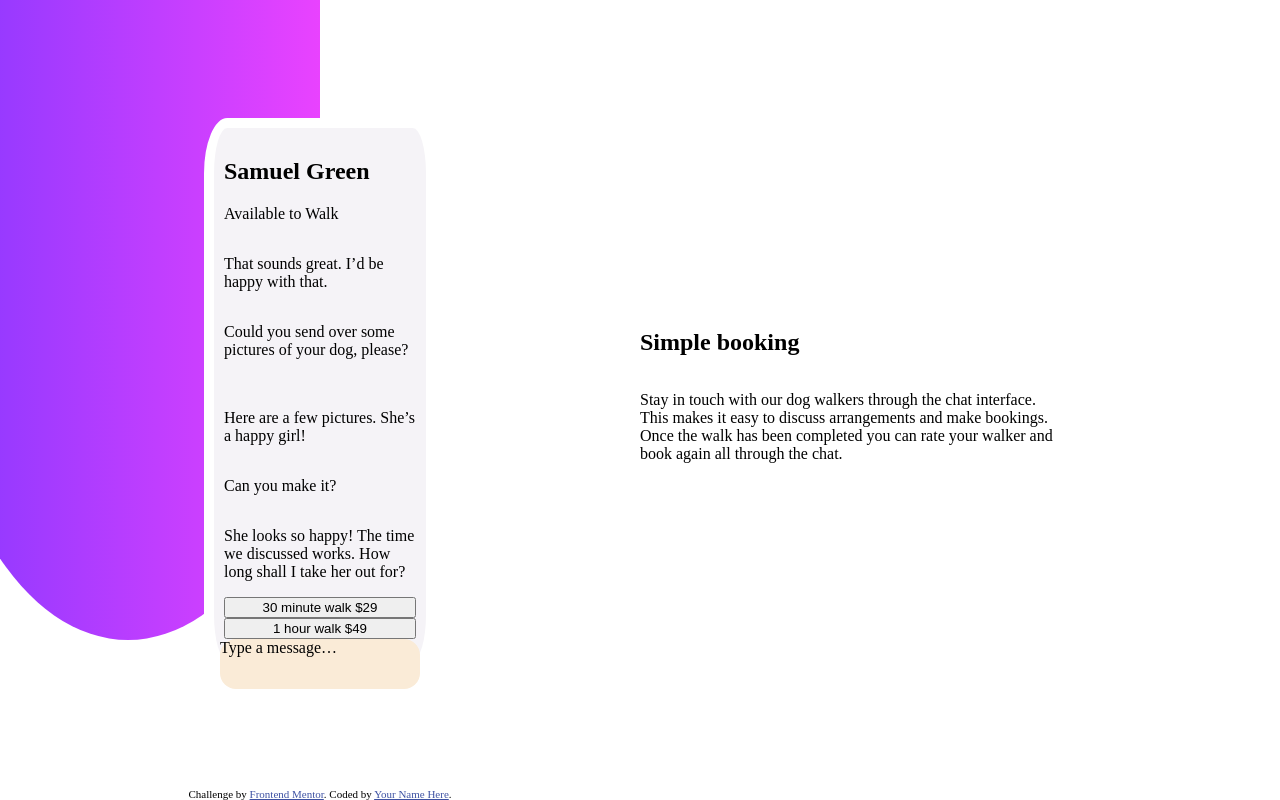
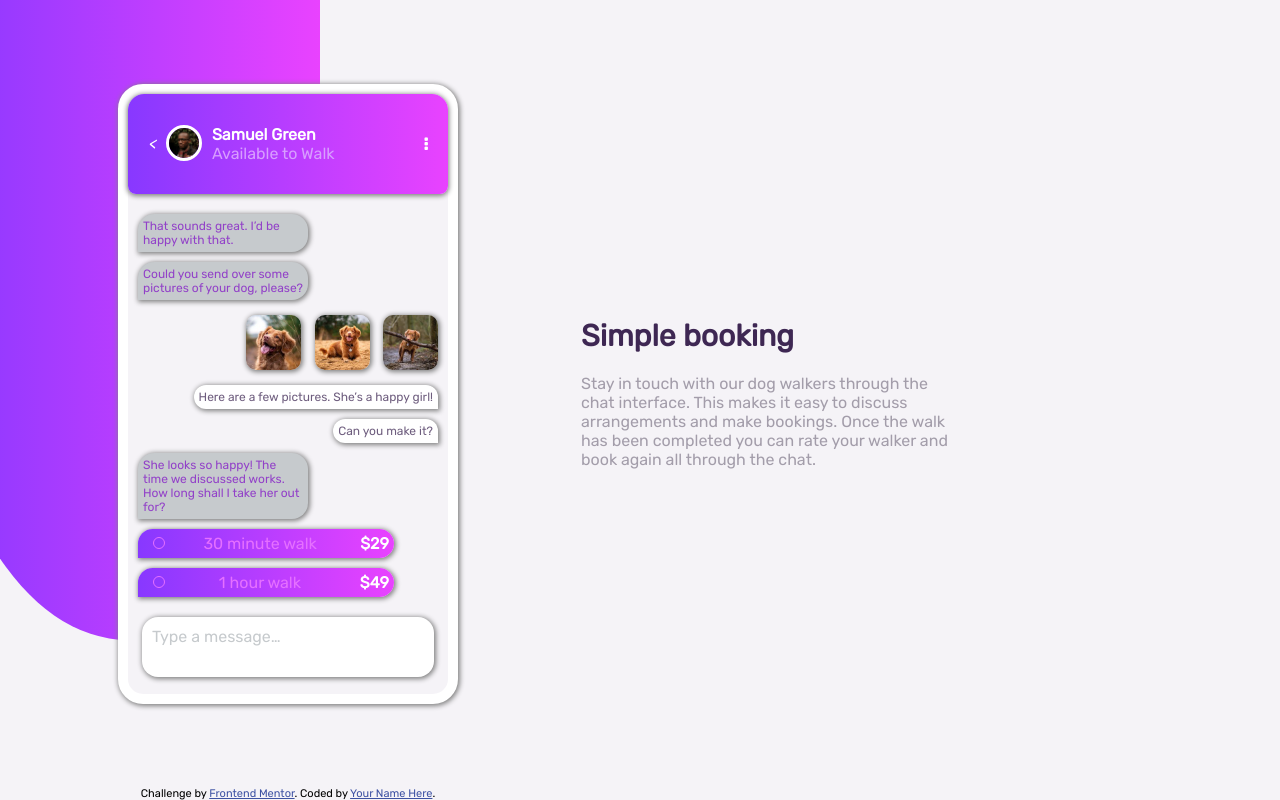
Before and after one commit to djblackett/chat-app-css-illustration, a plain HTML site: page index.html in a window 1280 px wide. Drawn offline with Linux system fonts and the light colour scheme.

Commit message:
progress

```diff
--- a/index.html
+++ b/index.html
@@ -4,7 +4,12 @@
     <meta charset="UTF-8" />
     <meta name="viewport" content="width=device-width, initial-scale=1.0" />
     <!-- displays site properly based on user's device -->
-
+    <link rel="preconnect" href="https://fonts.googleapis.com" />
+    <link rel="preconnect" href="https://fonts.gstatic.com" crossorigin />
+    <link
+      href="https://fonts.googleapis.com/css2?family=Rubik&display=swap"
+      rel="stylesheet"
+    />
     <link
       rel="icon"
       type="image/png"
@@ -13,7 +18,10 @@
     />
 
     <link rel="stylesheet" href="./style.css" />
-
+    <link
+      rel="stylesheet"
+      href="https://cdnjs.cloudflare.com/ajax/libs/font-awesome/4.7.0/css/font-awesome.min.css"
+    />
     <title>Frontend Mentor | [Challenge Name Here]</title>
 
     <!-- Feel free to remove these styles or customise in your own stylesheet 👍 -->
@@ -33,36 +41,61 @@
       <section id="left-container" class="container">
         <div id="phone">
           <div id="phone-content">
-            <div>
-              <h1>Samuel Green</h1>
-              <p>Available to Walk</p>
+            <div id="contact">
+              <i id="back-button">&lt;</i>
+              <div id="pic-name">
+                <img
+                  id="avatar"
+                  src="./images/avatar.jpg"
+                  alt="avatar picture"
+                />
+                <div id="info">
+                  <p id="name">Samuel Green</p>
+                  <p id="availability">Available to Walk</p>
+                </div>
+              </div>
+              <i class="fa fa-ellipsis-v"></i>
             </div>
-            <p>That sounds great. I’d be happy with that.</p>
+            <p class="left-message">
+              That sounds great. I’d be happy with that.
+            </p>
 
-            <p>Could you send over some pictures of your dog, please?</p>
+            <p class="left-message">
+              Could you send over some pictures of your dog, please?
+            </p>
             <div id="images">
-              <img />
-              <img />
-              <img />
+              <img class="dog-image" src="./images/dog-image-1.jpg" />
+              <img class="dog-image" src="./images/dog-image-2.jpg" />
+              <img class="dog-image" src="./images/dog-image-3.jpg" />
             </div>
-            <p>Here are a few pictures. She’s a happy girl!</p>
-            <p>Can you make it?</p>
+            <p class="right-message">
+              Here are a few pictures. She’s a happy girl!
+            </p>
+            <p class="right-message">Can you make it?</p>
 
-            <p>
+            <p class="left-message">
               She looks so happy! The time we discussed works. How long shall I
               take her out for?
             </p>
 
-            <button>30 minute walk $29</button>
-            <button>1 hour walk $49</button>
+            <div class="payment-button">
+              <div class="white-circle"></div>
+              <p>30 minute walk</p>
+              <p class="money">$29</p>
+            </div>
+            <div class="payment-button">
+              <div class="white-circle"></div>
+              <p>1 hour walk</p>
+              <p class="money">$49</p>
+            </div>
             <div id="message">Type a message…</div>
           </div>
         </div>
       </section>
 
       <section id="right-container" class="container">
-        <h1>Simple booking</h1>
-        <p>
+        <p id="booking-title">Simple booking</p>
+        <p id="dog-walker-text">
           Stay in touch with our dog walkers through the chat interface. This
           makes it easy to discuss arrangements and make bookings. Once the walk
           has been completed you can rate your walker and book again all through
--- a/style.css
+++ b/style.css
@@ -1,12 +1,19 @@
 body {
   margin: 0;
+  font-family: "Rubik", sans-serif;
+  font-size: 16px;
 }
 
 main {
   margin: 0;
   display: grid;
-  grid-template: 1fr / 1fr 1fr;
+  grid-template: 1fr / 45% 1fr;
   height: 100vh;
+  background-color: hsl(270, 20%, 96%);
+}
+
+p {
+  margin: 5px;
 }
 
 .container {
@@ -22,7 +29,8 @@ main {
 
 #right-container {
   width: 66%;
-  text-align: left;
+  /* justify-self: center; */
+  text-align: center;
 }
 
 #left-background {
@@ -43,29 +51,211 @@ main {
 
 #phone {
   width: 30%;
+  min-width: 320px;
   height: 65%;
+  min-height: 600px;
   align-self: center;
-  padding: 10px;
+  /* padding: 10px; */
   justify-self: end;
   z-index: 3;
   background-color: hsl(270, 20%, 96%);
   border: 10px solid white;
-  border-radius: 10%;
+  border-radius: 25px;
+  box-shadow: 1px 1px 5px 1px grey;
 }
 
 #phone-content {
   display: flex;
   flex-direction: column;
+  /* justify-content: flex-start; */
+  align-items: flex-start;
+  width: 100%;
+}
+
+#contact {
+  color: hsl(276, 100%, 81%);
+  display: flex;
+  flex-direction: row;
+  align-items: center;
+  justify-content: space-between;
+  align-self: center;
+  text-align: center;
+  background-image: linear-gradient(
+    to right,
+    hsl(264, 100%, 61%),
+    hsl(293, 100%, 63%)
+  );
+  width: 100%;
+  height: 100px;
+  margin: 0;
+  margin-bottom: 15px;
+  /* padding: 5px; */
+  border-radius: 16px 16px 8px 8px;
+  box-shadow: 0px 1px 5px 1px grey;
+}
+
+#avatar {
+  height: 30px;
+  width: 30px;
+  background-color: white;
+  border: 3px solid white;
+  border-radius: 50%;
+}
+
+#back-button {
+  color: white;
+  font-size: 16;
+}
+
+#pic-name {
+  display: flex;
+  flex-direction: row;
+  /* margin-right: 20px; */
+  transform: translateX(-40px);
+}
+
+#name {
+  margin: 0;
+  font-size: 14;
+  color: white;
+  font-weight: 700;
+}
+
+#info {
+  text-align: left;
+  margin-left: 10px;
+}
+
+#availability {
+  margin: 0;
+  font-size: 8;
+}
+
+#menu {
+  justify-self: flex-end;
+}
+
+#images {
+  width: 60%;
+  display: flex;
+  flex-direction: row;
+  justify-content: space-between;
+  align-self: flex-end;
+  margin: 10px;
+}
+
+.dog-image {
+  height: 55px;
+  width: 55px;
+  border-radius: 10px;
+  box-shadow: 1px 1px 5px 1px grey;
+}
+
+.left-message {
+  width: 50%;
+  color: hsl(276, 55%, 52%);
+  border-radius: 16px 16px 16px 0px;
+  background-color: hsl(206, 6%, 79%);
+  font-size: 12px;
+  padding: 5px;
+  margin: 5px 10px;
+  box-shadow: 1px 1px 5px 1px grey;
+}
+
+.right-message {
+  color: hsl(271, 15%, 43%);
+  align-self: flex-end;
+  font-size: 12px;
+  background-color: white;
+  border-radius: 16px 16px 0px 16px;
+  padding: 5px;
+  box-shadow: 1px 1px 5px 1px grey;
+  margin: 5px 10px;
+}
+
+.payment-button {
+  display: flex;
+  flex-direction: row;
+  background-image: linear-gradient(
+    to right,
+    hsl(264, 100%, 61%),
+    hsl(293, 100%, 63%)
+  );
+  margin: 5px 10px;
+  border-radius: 16px 16px 16px 0px;
+  /* padding: 5px; */
+  width: 80%;
+  align-items: center;
+  justify-content: space-between;
+  color: hsl(289, 100%, 72%);
+  box-shadow: 1px 1px 5px 1px grey;
+}
+
+.white-circle {
+  border: 1px solid hsl(289, 100%, 72%);
+  height: 10px;
+  width: 10px;
+  border-radius: 50%;
+  margin-left: 15px;
+}
+
+.money {
+  color: white;
+  font-weight: 800;
+  /* justify-self: flex-end; */
+  /* align-self: flex-end; */
 }
 
 #message {
-  background-color: antiquewhite;
+  background-color: rgb(255, 255, 255);
+  color: hsl(206, 6%, 79%);
   border-radius: 16px;
   align-self: center;
-  height: 50px;
-  width: 200px;
+  justify-self: flex-end;
+  height: 40px;
+  width: 85%;
+  padding: 10px;
+  margin: 10px;
+  margin-top: 15px;
+  box-shadow: 1px 1px 5px 1px grey;
 }
 
 textarea {
   border-radius: 5px;
 }
+
+i {
+  color: white;
+  margin: 20px;
+}
+
+button {
+  background-image: linear-gradient(
+    to right,
+    hsl(264, 100%, 61%),
+    hsl(293, 100%, 63%)
+  );
+}
+
+#booking-title {
+  text-align: left;
+  color: hsl(271, 36%, 24%);
+  font-weight: 900;
+  font-size: 30px;
+  margin-bottom: 15px;
+}
+
+#dog-walker-text {
+  color: hsl(270, 7%, 64%);
+  text-align: left;
+  width: 80%;
+}
+
+@media only screen and (max-width: 800px) {
+  main {
+    grid-template: 1fr 1fr / 1fr;
+  }
+
+  #right-container {
+  }
+}
```
